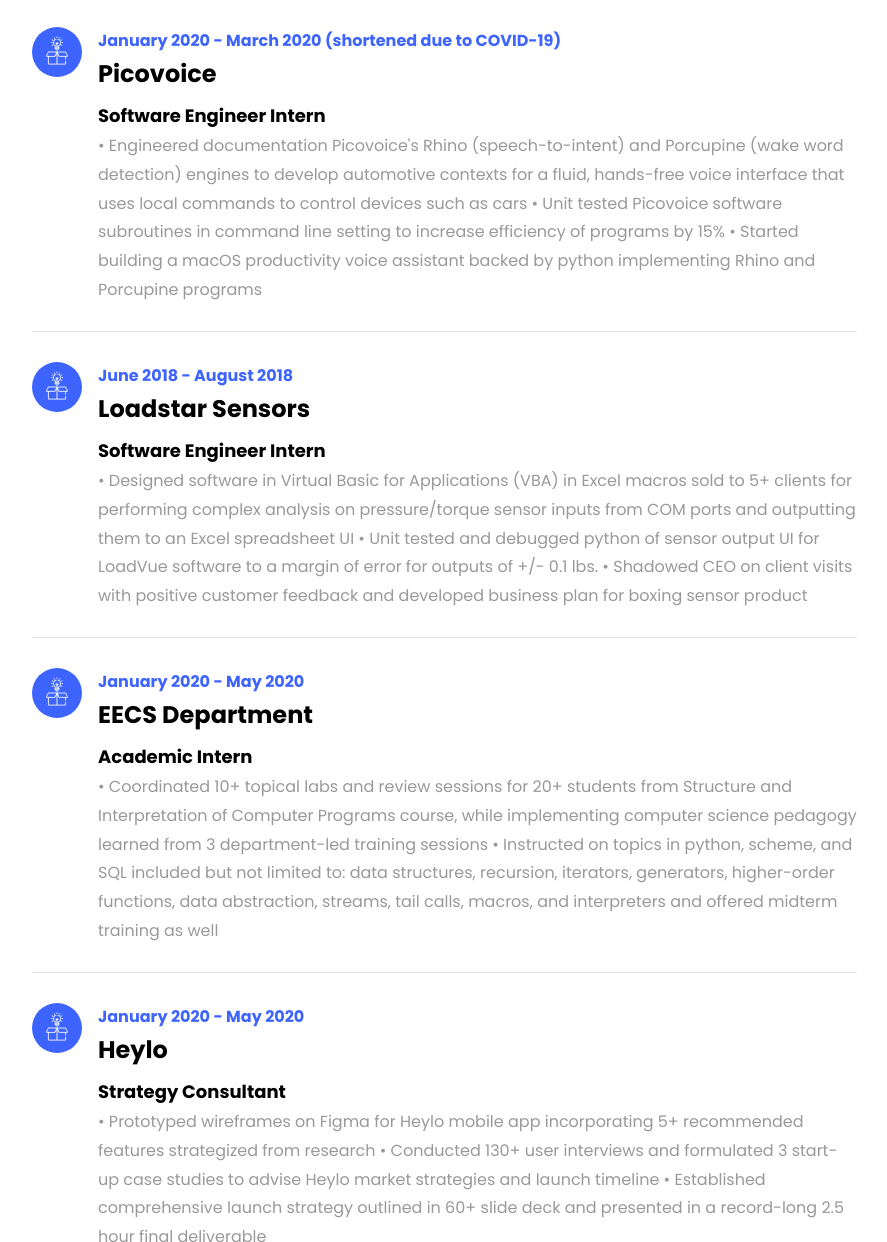
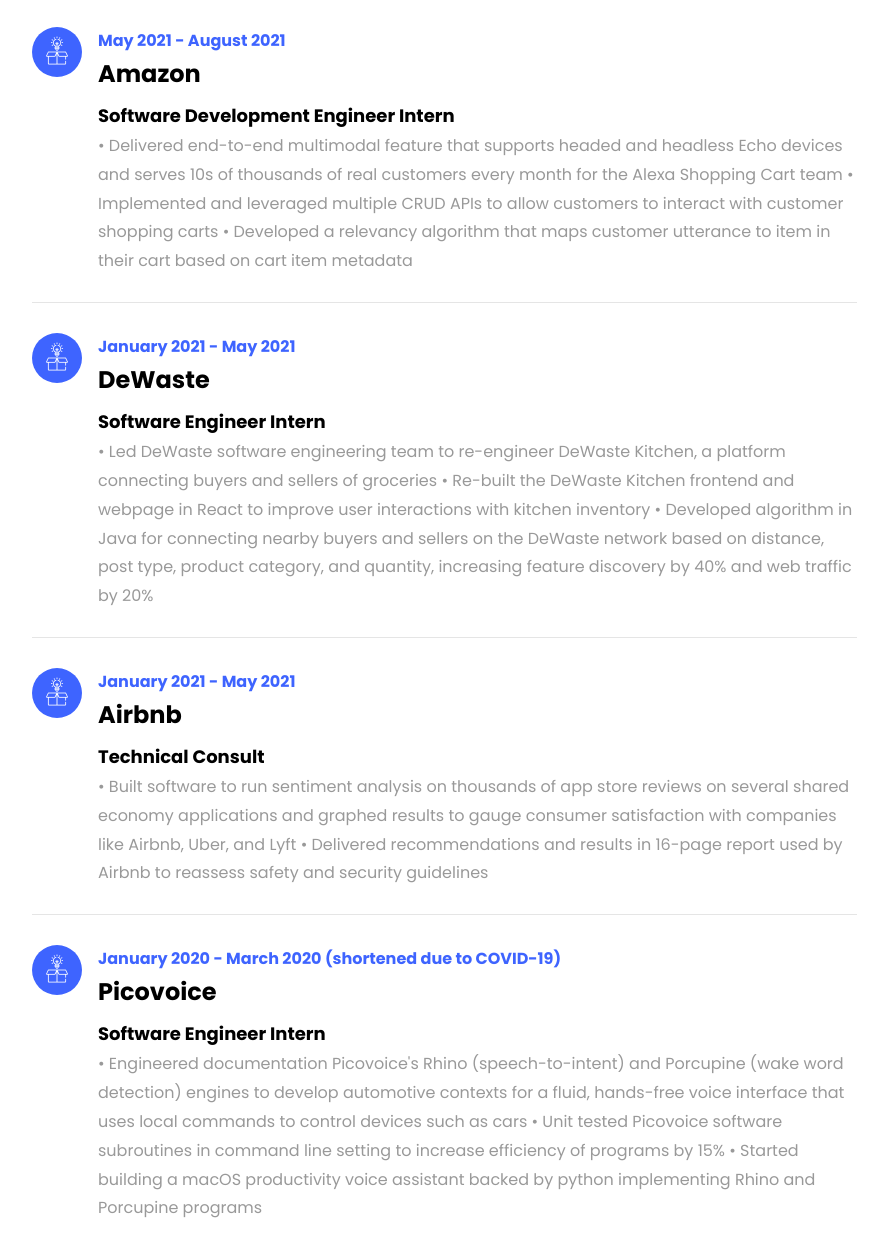
Before and after one commit to mihir-weling/mihir-weling.github.io, a plain HTML site: page index.html in a window 1280 px wide. Shown: the part 1838-3080 px from the top of the page, without its empty margins (338-1225 px from the left). Drawn offline with Linux system fonts and the light colour scheme; files whose address does not match are found by name.

Commit message:
Updates to home page

```diff
--- a/index.html
+++ b/index.html
@@ -154,6 +154,52 @@
                 <span class="flaticon-ideas"></span>
               </div>
               <div class="text pl-3">
+                <span class="date">May 2021 - August 2021</span>
+                <h2>Amazon</h2>
+                <span class="position">Software Development Engineer Intern</span>
+                <p>
+                  •	Delivered end-to-end multimodal feature that supports headed and headless Echo devices and serves 10s of thousands of real customers every month for the Alexa Shopping Cart team
+                  •	Implemented and leveraged multiple CRUD APIs to allow customers to interact with customer shopping carts
+                  •	Developed a relevancy algorithm that maps customer utterance to item in their cart based on cart item metadata
+
+                </p>
+              </div>
+            </div>
+            <div class="resume-wrap d-flex ftco-animate">
+              <div class="icon d-flex align-items-center justify-content-center">
+                <span class="flaticon-ideas"></span>
+              </div>
+              <div class="text pl-3">
+                <span class="date">January 2021 - May 2021</span>
+                <h2>DeWaste</h2>
+                <span class="position">Software Engineer Intern</span>
+                <p>
+                  •	Led DeWaste software engineering team to re-engineer DeWaste Kitchen, a platform connecting buyers and sellers of groceries
+                  •	Re-built the DeWaste Kitchen frontend and webpage in React to improve user interactions with kitchen inventory
+                  •	Developed algorithm in Java for connecting nearby buyers and sellers on the DeWaste network based on distance, post type, product category, and quantity, increasing feature discovery by 40% and web traffic by 20%
+
+                </p>
+              </div>
+            </div>
+            <div class="resume-wrap d-flex ftco-animate">
+              <div class="icon d-flex align-items-center justify-content-center">
+                <span class="flaticon-ideas"></span>
+              </div>
+              <div class="text pl-3">
+                <span class="date">January 2021 - May 2021</span>
+                <h2>Airbnb</h2>
+                <span class="position">Technical Consult</span>
+                <p>
+                  •	Built software to run sentiment analysis on thousands of app store reviews on several shared economy applications and graphed results to gauge consumer satisfaction with companies like Airbnb, Uber, and Lyft
+                  •	Delivered recommendations and results in 16-page report used by Airbnb to reassess safety and security guidelines
+                </p>
+              </div>
+            </div>
+            <div class="resume-wrap d-flex ftco-animate">
+              <div class="icon d-flex align-items-center justify-content-center">
+                <span class="flaticon-ideas"></span>
+              </div>
+              <div class="text pl-3">
                 <span class="date">January 2020 - March 2020 (shortened due to COVID-19)</span>
                 <h2>Picovoice</h2>
                 <span class="position">Software Engineer Intern</span>
@@ -174,10 +220,9 @@
                 <h2>Loadstar Sensors</h2>
                 <span class="position">Software Engineer Intern</span>
                 <p>
-                  • Designed software in Virtual Basic for Applications (VBA) in Excel macros sold to 5+ clients for performing complex analysis on pressure/torque sensor inputs from COM ports and outputting them to an Excel spreadsheet UI
-                  • Unit tested and debugged python of sensor output UI for LoadVue software to a margin of error for outputs of +/- 0.1 lbs.
-                  • Shadowed CEO on client visits with positive customer feedback and developed business plan for boxing sensor product
-
+                  •	Developed interactive UI to display and analyze outputs of specialty load cells and sensors in Excel for the StockVue team
+                  •	Designed software in Excel macro’s Virtual Basic for Applications (VBA) that takes inputs from COM ports plugged into scales and allows users to toggle buttons to perform statistical analysis on the outputs displayed
+                  •	Gained customer satisfaction after product was sold to 5+ clients for conducting inventory analysis with their sensor inputs
                 </p>
               </div>
             </div>
@@ -190,9 +235,8 @@
                 <h2>EECS Department</h2>
                 <span class="position">Academic Intern</span>
                 <p>
-                  • Coordinated 10+ topical labs and review sessions for 20+ students from Structure and Interpretation of Computer Programs course, while implementing computer science pedagogy learned from 3 department-led training sessions
-                  • Instructed on topics in python, scheme, and SQL included but not limited to: data structures, recursion, iterators, generators, higher-order functions, data abstraction, streams, tail calls, macros, and interpreters and offered
-                  midterm training as well
+                  •	Coordinated 10+ topical labs and review sessions for 20+ students from Structure and Interpretation of Computer Programs course, while implementing computer science pedagogy learned from 3 department-led training sessions
+                  •	Instructed on topics in python, scheme, and SQL included but not limited to: data structures, algorithms, recursion, iterators, generators, higher-order functions, data abstraction, streams, tail calls, macros, and interpreters and offered midterm training
                 </p>
               </div>
             </div>
@@ -218,12 +262,11 @@
               <div class="text pl-3">
                 <span class="date">May 2020 - Present</span>
                 <h2>Valley Consulting Group</h2>
-                <span class="position">Account and Technical Development Manager</span>
+                <span class="position">Project Leader, Account and Technical Development Manager</span>
                 <p>
-                  • Sourced 50+ large companies and startups to communicate and establish consulting contracts for Fall 2020 project cycle
-                  • Developed and led technical workshops to teach computer science principals and web development for incoming consultants
-                  • Provided one-on-one mentorship and support for new members through 10-week professional development program
-
+                  •	Served as project leader to YouTube for Valley Consulting Group, a strategy consulting group with &lt;1% acceptance rate
+                  •	Sourced 50+ large companies and startups to communicate and establish consulting contracts for FA20 and FA21 project cycle
+                  •	Developed and led technical workshops to teach computer science principals and web development for incoming consultants
                 </p>
               </div>
             </div>
@@ -260,7 +303,7 @@
               </div>
               <div class="col-md-6 animate-box">
                 <div class="progress-wrap ftco-animate">
-                  <h3>HTML</h3>
+                  <h3>C</h3>
                   <div class="progress">
                     <div class="progress-bar color-4" role="progressbar" aria-valuenow="90" aria-valuemin="0" aria-valuemax="100" style="width:100%">
                     </div>
@@ -314,7 +357,7 @@
               </div>
               <div class="col-md-6 animate-box">
                 <div class="progress-wrap ftco-animate">
-                  <h3>Scheme</h3>
+                  <h3>HTML</h3>
                   <div class="progress">
                     <div class="progress-bar color-6" role="progressbar" aria-valuenow="100" aria-valuemin="0" aria-valuemax="100" style="width:100%">
                     </div>
```
